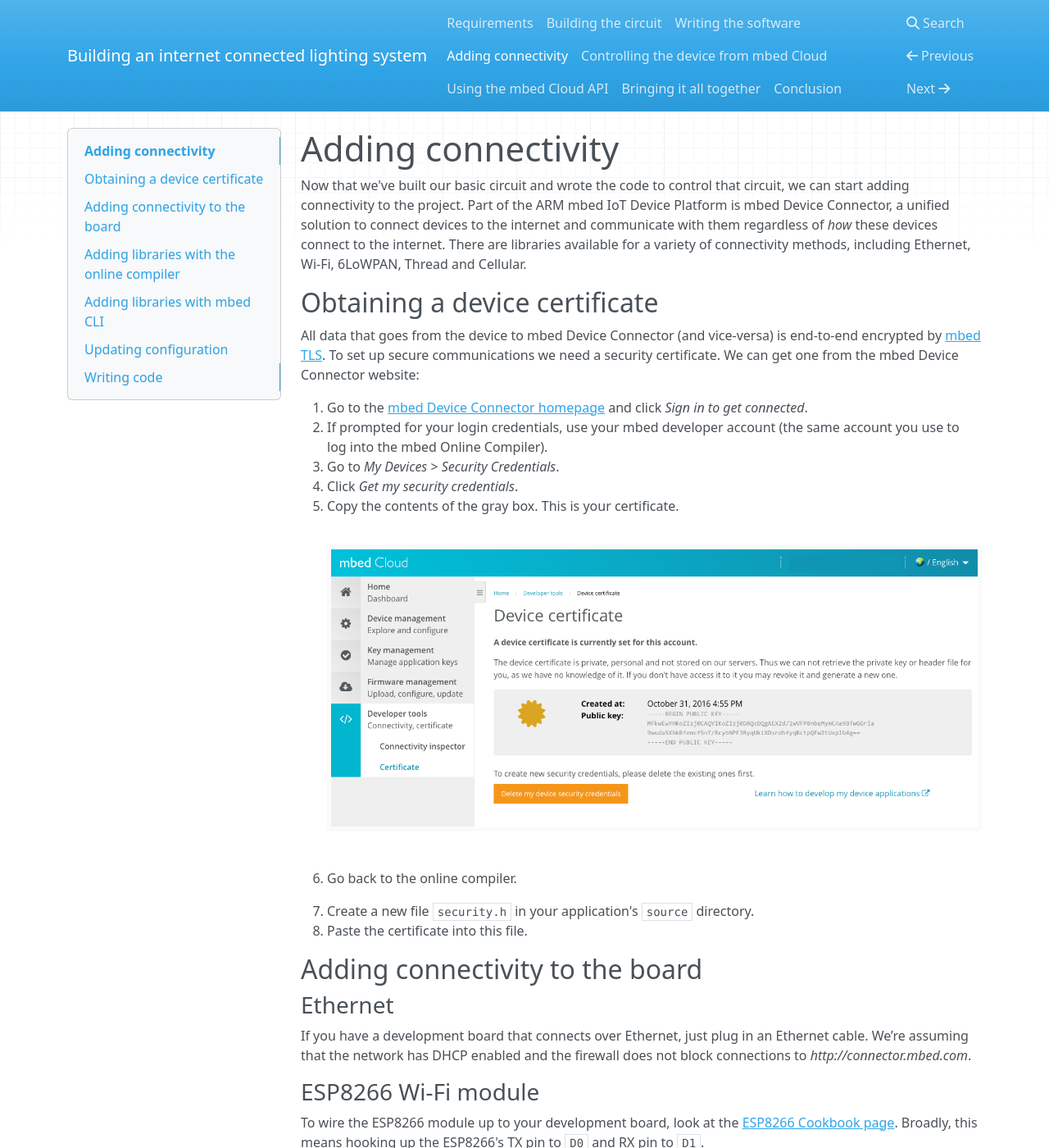
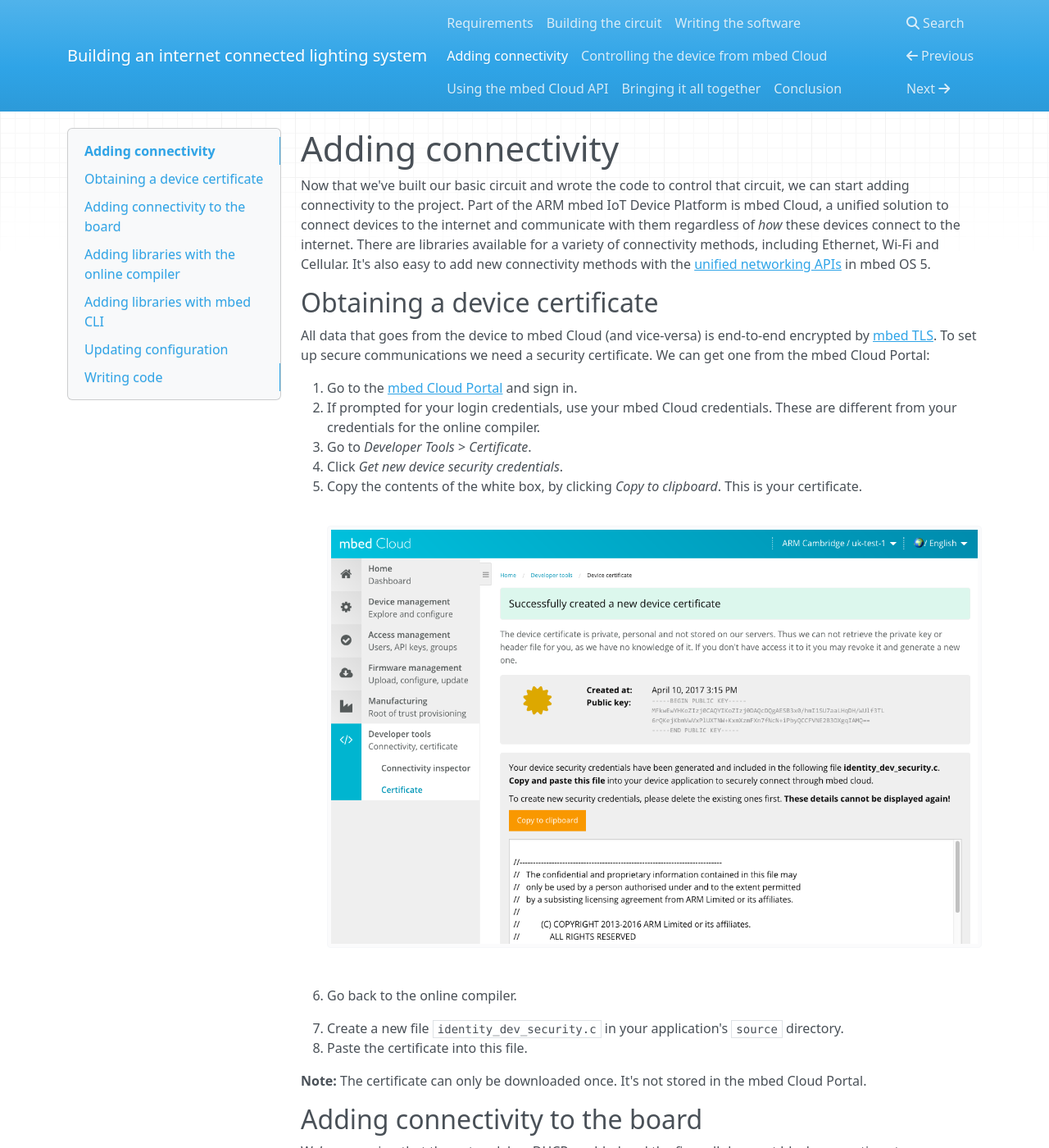
Before and after one commit to PelionIoT/connected-lights-cloud, an MkDocs documentation site: the page built from docs/4_connectivity.md, in a window 1280 px wide and 1400 px high. Shown: the whole window at 82% size. Built offline with MkDocs 1.6.1, drawn with Linux system fonts in a browser that asks for light colours; nearby versions of some CDN libraries; old or Windows-style settings are respelled for this version of MkDocs; some of the changed text lies outside the part shown.

Commit message:
Add certificate creation screens from mbed Cloud

````diff
--- a/docs/4_connectivity.md
+++ b/docs/4_connectivity.md
@@ -1,44 +1,34 @@
 # Adding connectivity
 
-Now that we've built our basic circuit and wrote the code to control that circuit, we can start adding connectivity to the project. Part of the ARM mbed IoT Device Platform is mbed Device Connector, a unified solution to connect devices to the internet and communicate with them regardless of *how* these devices connect to the internet. There are libraries available for a variety of connectivity methods, including Ethernet, Wi-Fi, 6LoWPAN, Thread and Cellular.
+Now that we've built our basic circuit and wrote the code to control that circuit, we can start adding connectivity to the project. Part of the ARM mbed IoT Device Platform is mbed Cloud, a unified solution to connect devices to the internet and communicate with them regardless of *how* these devices connect to the internet. There are libraries available for a variety of connectivity methods, including Ethernet, Wi-Fi and Cellular. It's also easy to add new connectivity methods with the [unified networking APIs](https://docs.mbed.com/docs/mbed-os-api-reference/en/latest/APIs/communication/network_sockets/) in mbed OS 5.
 
 ## Obtaining a device certificate
 
-All data that goes from the device to mbed Device Connector (and vice-versa) is end-to-end encrypted by [mbed TLS](https://tls.mbed.org). To set up secure communications we need a security certificate. We can get one from the mbed Device Connector website:
+All data that goes from the device to mbed Cloud (and vice-versa) is end-to-end encrypted by [mbed TLS](https://tls.mbed.org). To set up secure communications we need a security certificate. We can get one from the mbed Cloud Portal:
 
-1. Go to the [mbed Device Connector homepage](https://connector.mbed.com) and click *Sign in to get connected*.
-1. If prompted for your login credentials, use your mbed developer account (the same account you use to log into the mbed Online Compiler).
-1. Go to *My Devices* > *Security Credentials*.
-1. Click *Get my security credentials*.
-1. Copy the contents of the gray box. This is your certificate.
+1. Go to the [mbed Cloud Portal](https://portal.mbedcloud.com/login) and sign in.
+1. If prompted for your login credentials, use your mbed Cloud credentials. These are different from your credentials for the online compiler.
+1. Go to *Developer Tools* > *Certificate*.
+1. Click *Get new device security credentials*.
+1. Copy the contents of the white box, by clicking *Copy to clipboard*. This is your certificate.
 
-    <span class="images">![The certificate is located in the gray box](assets/lights16.png)</span>
+    <span class="images">![The certificate is located in the white box](assets/lights16.png)</span>
 
 1. Go back to the online compiler.
-1. Create a new file ``security.h`` in your application's ``source`` directory.
+1. Create a new file ``identity_dev_security.c`` in your application's ``source`` directory.
 1. Paste the certificate into this file.
+
+<span class="notes">**Note:** The certificate can only be downloaded once. It's not stored in the mbed Cloud Portal.</span>
 
 ## Adding connectivity to the board
 
-### Ethernet
+We’re assuming that the network has DHCP enabled and the firewall does not block connections to *https://mbedcloud.com*.
 
-If you have a development board that connects over Ethernet, just plug in an Ethernet cable. We’re assuming that the network has DHCP enabled and the firewall does not block connections to *http://connector.mbed.com*.
-
-### ESP8266 Wi-Fi module
-
-To wire the ESP8266 module up to your development board, look at the [ESP8266 Cookbook page](https://developer.mbed.org/users/4180_1/notebook/using-the-esp8266-with-the-mbed-lpc1768/). Broadly, this means hooking up the ESP8266's TX pin to `D0` and RX pin to `D1`.
-
-<span class="notes">**Note about ESP8266 on NUCLEO boards:** On the NUCLEO boards pins `D0` and `D1` are used for serial communication with the computer. Use pins `D8` and `D2` instead.</span>
-
-### 6LoWPAN
-
-First connect your 6LoWPAN gateway to an IPv6-enabled network by following the steps under 'Gateway Configuration' on [this page](https://github.com/ARMmbed/mbed-client-example-6lowpan#gateway-configuration).
-
-Then attach the 6LoWPAN shield to the top of your development board.
+If you have a development board that connects over Ethernet, just plug in an Ethernet cable. If you have a board that connects over cellular or Wi-Fi no actions are required.
 
 ## Adding libraries with the online compiler
 
-For the device and mbed Device Connector to talk we need the [mbed Client library](https://docs.mbed.com/docs/mbed-client-guide/en/latest/). This library is already included in mbed OS, and is very powerful, but can also be daunting for new users. In this example we'll use an additional library built on top of mbed Client: SimpleClient. This library is designed to easily expose variables and resources to the cloud.
+For the device and mbed Cloud to talk we need the [mbed Cloud Client library](https://cloud.mbed.com/docs/latest/mbed-cloud-client/index.html). This is a cross-platform library which runs on mbed OS, Linux and can be ported to other RTOS'es. In this example we'll use an additional library built on top of mbed Cloud Client: SimpleCloudClient. This library is designed specifically to be used with mbed OS 5, and makes it easy to expose variables and resources to the cloud.
 
 We will also use [EasyConnect](https://github.com/ARMmbed/easy-connect) to handle connectivity.
 
@@ -100,22 +90,20 @@ We need to tell EasyConnect which connectivity method to use. Open ``mbed_app.js
 If you:
 
 * Are using Wi-Fi: also set your Wi-Fi SSID and your password.
-* Used pins other than `D0`/`D1`: also change the pin names.
 
 ## Writing code
 
 ### Setting up a connection
 
-We need to add some code to the application so it connects to the internet and sets up a connection to mbed Device Connector.
+We need to add some code to the application so it connects to the internet and sets up a connection to mbed Cloud.
 
 Replace ``main.cpp`` with:
 
 ```cpp
 #include "mbed.h"
 #include "led.h"        // Abstracts away the differens between the LED types
-#include "security.h"   // Security configuration
 #include "easy-connect.h"
-#include "simple-mbed-client.h"
+#include "simple-cloud-client.h"
 
 EventQueue eventQueue;  // An event queue
 Thread eventThread;     // An RTOS thread to process events in
@@ -127,8 +115,9 @@ InterruptIn pir(PIR_PIN);   // This pin value comes out mbed_app.json
 
 
 // YOUR CODE HERE
-void pir_rise() { }
+void pir_rise() {}
 // END OF YOUR CODE HERE
+
 
 // Use the built-in LED as a status LED
 DigitalOut statusLed(LED1);
@@ -138,7 +127,7 @@ void blink_builtin_led() {
 }
 
 void registered() {
-    // When we registered with mbed Device Connector, blink faster
+    // When we registered with mbed Cloud, blink faster
     eventQueue.cancel(statusLedBlinkId);
 
     statusLedBlinkId = eventQueue.call_every(300, &blink_builtin_led);
@@ -166,11 +155,9 @@ int main(int, char**) {
         return 1;
     }
 
-    struct MbedClientOptions options = client.get_default_options();
-    options.DeviceType = "light-system";
-    if (!client.setup(options, network)) {
-        printf("Setting up mbed_client failed...\r\n");
-        return 1;
+    if (!client.setup(network)) {
+      printf("Setting up mbed_client failed...\r\n");
+      return 1;
     }
 
     client.on_registered(&registered);
@@ -186,7 +173,7 @@ The code sample above does not do much, except for setting up the connection. We
 1. The color of the LED should be configurable.
 1. The period between the moment of motion detection to the moment lights go out should be configurable.
 1. There should be a permanent-on mode for the lights.
-1. We should notify mbed Device Connector whenever we detect movement.
+1. We should notify mbed Cloud whenever we detect movement.
 
 We can implement these actions by defining *resources*: pieces of information the device makes available. We can read or write to them from the cloud, and the device can use a resource's value to determine the correct action to perform. We can reach a resource with a URI and access modifier (for example, only write allowed), and we can also subscribe to them, so we'll be notified when a resource changes.
 
@@ -222,27 +209,27 @@ Timeout pirTimeout;
 
 // Permanent statuses (set by led/0/permanent_status)
 enum PermanentStatus {
-    STATUS_NONE = 0,
-    STATUS_ON   = 1,
-    STATUS_OFF  = 2
+  STATUS_NONE = 0,
+  STATUS_ON   = 1,
+  STATUS_OFF  = 2
 };
 
 // clear the lights
 void putLightsOff() {
-    setRgbColor(0.0f, 0.0f, 0.0f);
+  setRgbColor(0.0f, 0.0f, 0.0f);
 }
 
 // Status changes
 void statusChanged(int newStatus) {
-    switch (newStatus) {
-        case STATUS_ON: // Permanently on? OK.
-            putLightsOn();
-            break;
-        case STATUS_NONE: // Otherwise listen to PIR sensor
-        case STATUS_OFF:  // Or be off forever
-            putLightsOff();
-            break;
-    }
+  switch (newStatus) {
+    case STATUS_ON: // Permanently on? OK.
+      putLightsOn();
+      break;
+    case STATUS_NONE: // Otherwise listen to PIR sensor
+    case STATUS_OFF:  // Or be off forever
+      putLightsOff();
+      break;
+  }
 }
 
 // Here are our resources:
@@ -254,56 +241,56 @@ SimpleResourceInt pirCount = client.define_resource("pir/0/count", 0, M2MBase::G
 
 // As said above, color is encoded in three bytes
 void putLightsOn() {
-    // parse the individual channels
-    int redCh   = ledColor >> 16 & 0xff;
-    int greenCh = ledColor >> 8 & 0xff;
-    int blueCh  = ledColor & 0xff;
+  // parse the individual channels
+  int redCh   = ledColor >> 16 & 0xff;
+  int greenCh = ledColor >> 8 & 0xff;
+  int blueCh  = ledColor & 0xff;
 
-    // our color is 0..255, but we need a float between 0..1, cast it.
-    float red = static_cast<float>(redCh) / 255.0f;
-    float green = static_cast<float>(greenCh) / 255.0f;
-    float blue = static_cast<float>(blueCh) / 255.0f;
-    setRgbColor(red, green, blue);
+  // our color is 0..255, but we need a float between 0..1, cast it.
+  float red = static_cast<float>(redCh) / 255.0f;
+  float green = static_cast<float>(greenCh) / 255.0f;
+  float blue = static_cast<float>(blueCh) / 255.0f;
+  setRgbColor(red, green, blue);
 }
 
 // Color updated from the cloud,
 // if the LED is on because of the PIR, or if the LED is on permanently -> Set the color.
 void colorChanged(int newColor) {
-    if (ledOnBecauseOfPir || ledStatus == STATUS_ON) {
-        putLightsOn();
-    }
+  if (ledOnBecauseOfPir || ledStatus == STATUS_ON) {
+    putLightsOn();
+  }
 }
 
 // Timeout (from led/0/timeout) happened after PIR sensor was triggered...
 void onPirTimeout() {
-    // if we're not permanent on
-    if (ledStatus != STATUS_ON) {
-        // clear the lights
-        putLightsOff();
+  // if we're not permanent on
+  if (ledStatus != STATUS_ON) {
+    // clear the lights
+    putLightsOff();
 
-        ledOnBecauseOfPir = false;
-    }
+    ledOnBecauseOfPir = false;
+  }
 }
 
 // When the PIR sensor fires...
 void pir_rise() {
-    // Update the resource
-    pirCount = pirCount + 1;
+  // Update the resource
+  pirCount = pirCount + 1;
 
-    // Permanent off? Don't put the lights on...
-    if (ledStatus == STATUS_OFF) return;
+  // Permanent off? Don't put the lights on...
+  if (ledStatus == STATUS_OFF) return;
 
-    // Otherwise do it!
-    ledOnBecauseOfPir = true;
-    putLightsOn();
+  // Otherwise do it!
+  ledOnBecauseOfPir = true;
+  putLightsOn();
 
-    // And attach the timeout
-    pirTimeout.attach(eventQueue.event(&onPirTimeout), static_cast<float>(ledTimeout));
+  // And attach the timeout
+  pirTimeout.attach(eventQueue.event(&onPirTimeout), static_cast<float>(ledTimeout));
 }
 ```
 
 When you compile and flash this program, you'll see that when you wave your hand in front of the PIR sensor the color of the LED changes to green, and the LED always goes off after 5 seconds.
 
-When the connection to mbed Device Connector is created, the onboard LED will blink faster. We can now control this device from the cloud.
+When the connection to mbed Cloud is created, the onboard LED will blink faster. We can now control this device from the cloud.
 
-<span class="notes">**Note:** No connection? [Inspect the logs on the device](https://developer.mbed.org/handbook/SerialPC#host-interface-and-terminal-applications).</span>
+<span class="notes">**Note:** No connection? [Inspect the logs on the device](https://docs.mbed.com/docs/mbed-os-handbook/en/latest/debugging/printf/).</span>
--- a/mkdocs.yml
+++ b/mkdocs.yml
@@ -12,4 +12,4 @@ pages:
 - ['7_app.md', 'Bringing it all together']
 - ['8_conclusion.md', 'Conclusion']
 
-copyright: © ARM Ltd. Copyright 2016 – ARM mbed IoT Device Platform
+copyright: © ARM Ltd. Copyright 2017 – ARM mbed IoT Device Platform
````
Also changed, not shown: other parts of docs/4_connectivity.md (+1 -1 lines), docs/3_software.md (+1 -1 lines), docs/5_controlling-from-cloud.md (+2 -2 lines), docs/assets/lights16.png.
